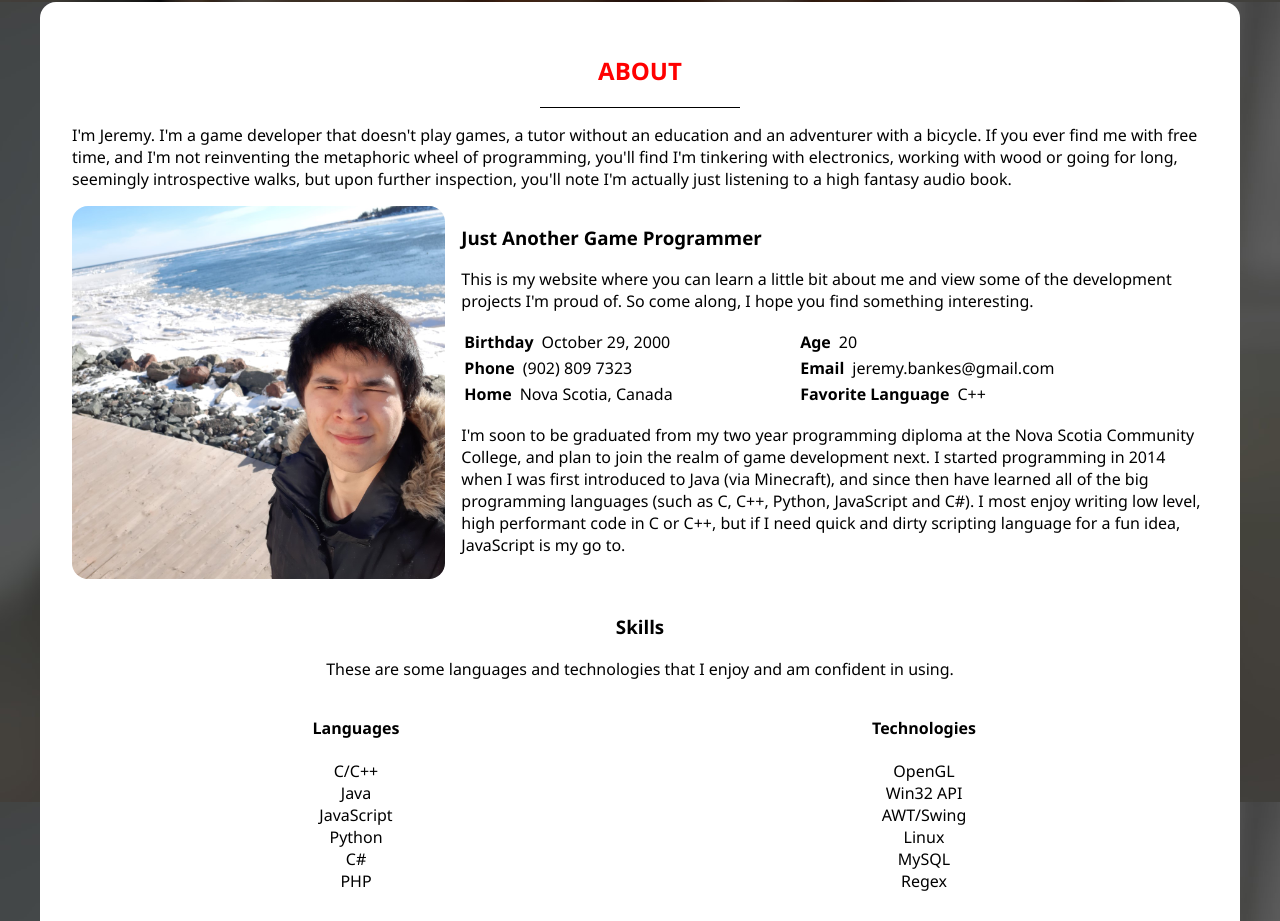
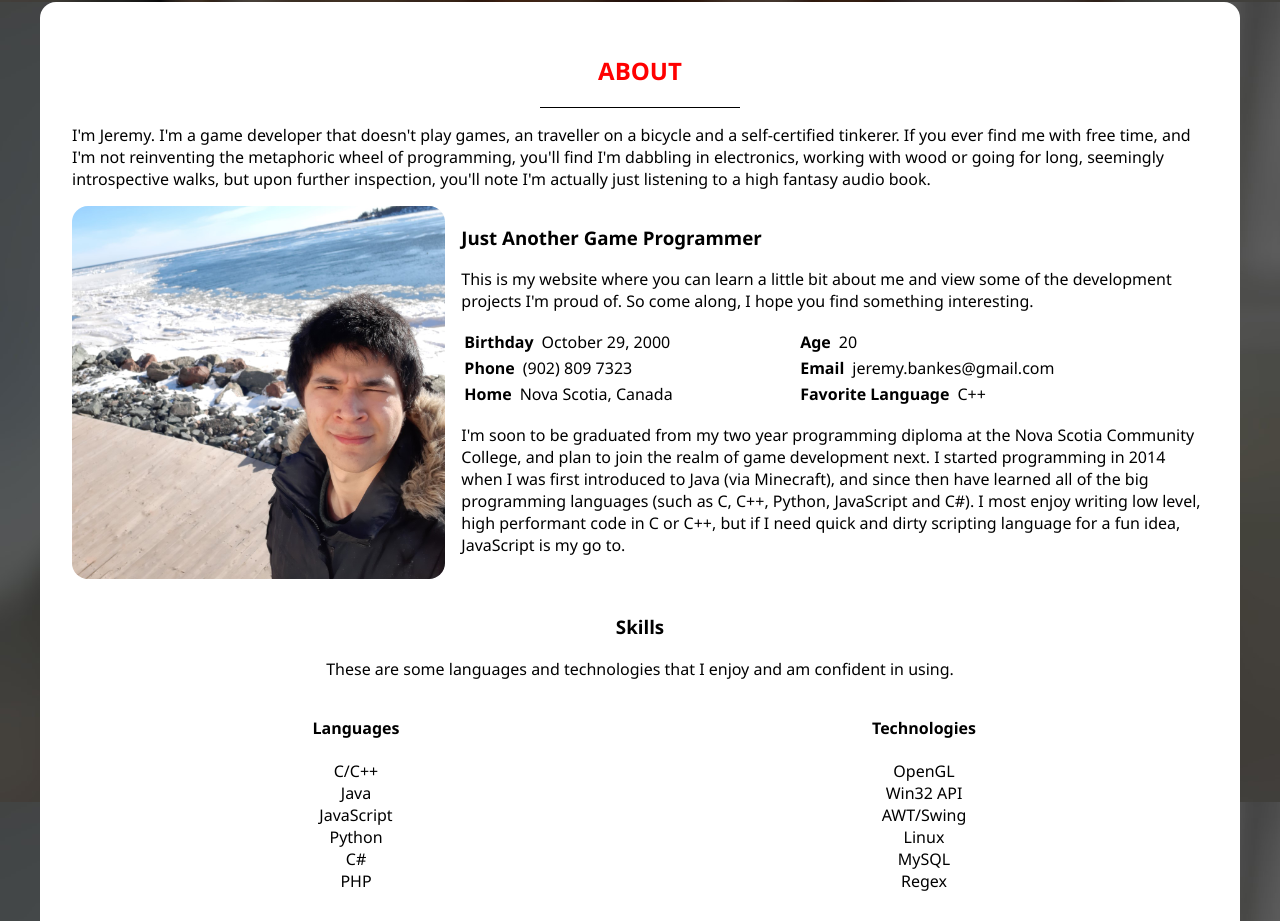
Before and after one commit to JeremyBankes/jeremybankes.github.io, a plain HTML site: page index.html in a window 1280 px wide. Shown: the part 798-1719 px from the top of the page. Drawn offline with Linux system fonts and the light colour scheme.

Commit message:
Updated about me

```diff
--- a/index.html
+++ b/index.html
@@ -35,8 +35,8 @@
             <section class="head">
                 <h2>About</h2>
                 <hr>
-                <p>I'm Jeremy. I'm a game developer that doesn't play games, a tutor without an education and an adventurer with a bicycle. If you ever find me
-                    with free time, and I'm not reinventing the metaphoric wheel of programming, you'll find I'm tinkering with electronics, working with wood
+                <p>I'm Jeremy. I'm a game developer that doesn't play games, an traveller on a bicycle and a self-certified tinkerer. If you ever find me
+                    with free time, and I'm not reinventing the metaphoric wheel of programming, you'll find I'm dabbling in electronics, working with wood
                     or going for long, seemingly introspective walks, but upon further inspection, you'll note I'm actually just listening to a high fantasy
                     audio book.
                 </p>
```
